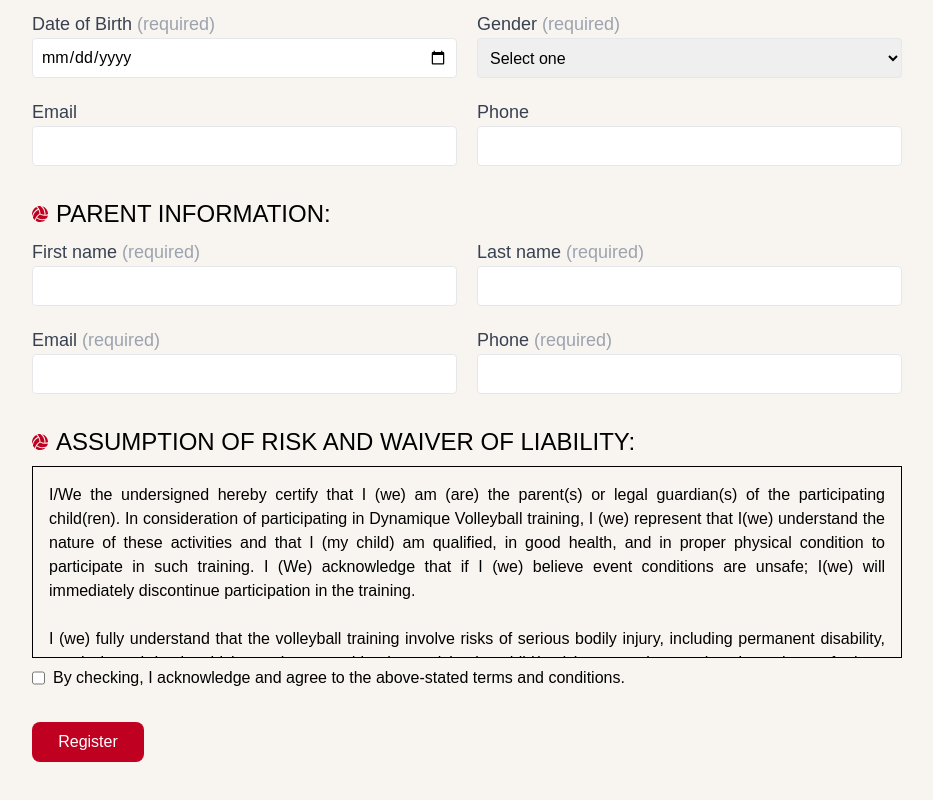
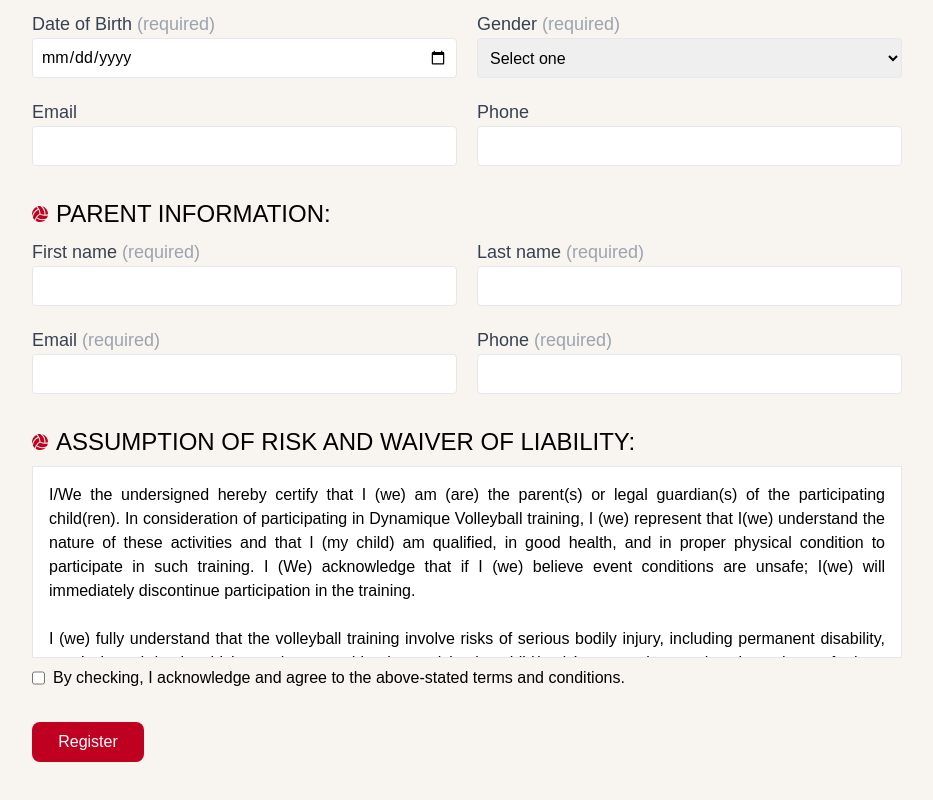
Before and after one commit to ChelseaYaoSZ/DynamiqueClub, a React (Create React App) app in the folder client/: page /registration in a window 1280 px wide. Shown: the part 386-1186 px from the top of the page, without its empty margins (173-1106 px from the left). Built offline with nearby package versions, Linux system fonts and the light colour scheme.

Commit message:
changed bg color for waiver

```diff
--- a/client/src/components/Registration/Waiver.jsx
+++ b/client/src/components/Registration/Waiver.jsx
@@ -11,7 +11,7 @@ const Waiver = () => {
           ASSUMPTION OF RISK AND WAIVER OF LIABILITY:
         </h2>
       </div>
-      <div className="text-sm lg:text-base h-48 text-justify overflow-y-scroll border border-black p-4">
+      <div className="text-sm lg:text-base h-48 text-justify overflow-y-scroll border border-gray p-4 bg-white">
         <p>
           I/We the undersigned hereby certify that I (we) am (are) the parent(s)
           or legal guardian(s) of the participating child(ren). In consideration
```
